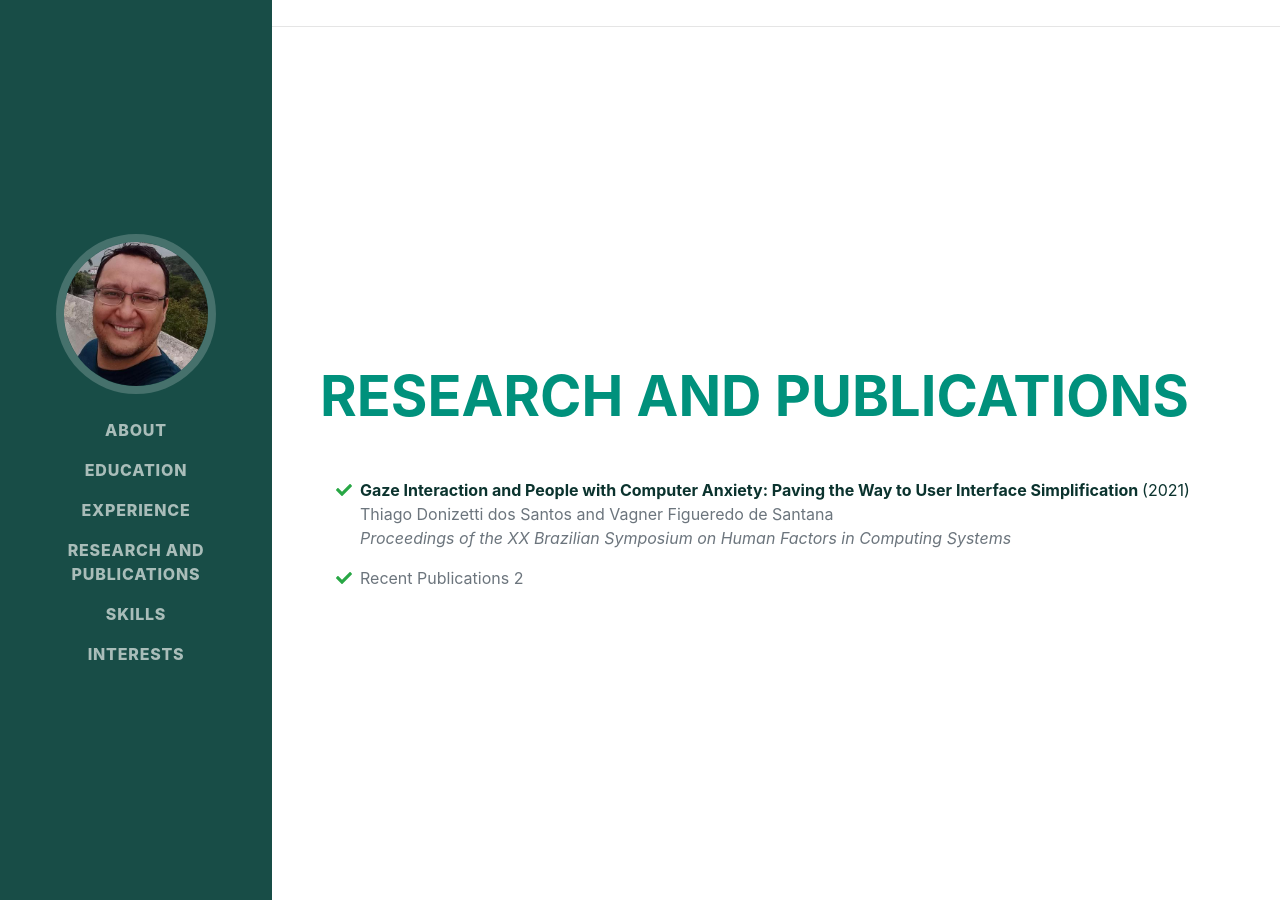
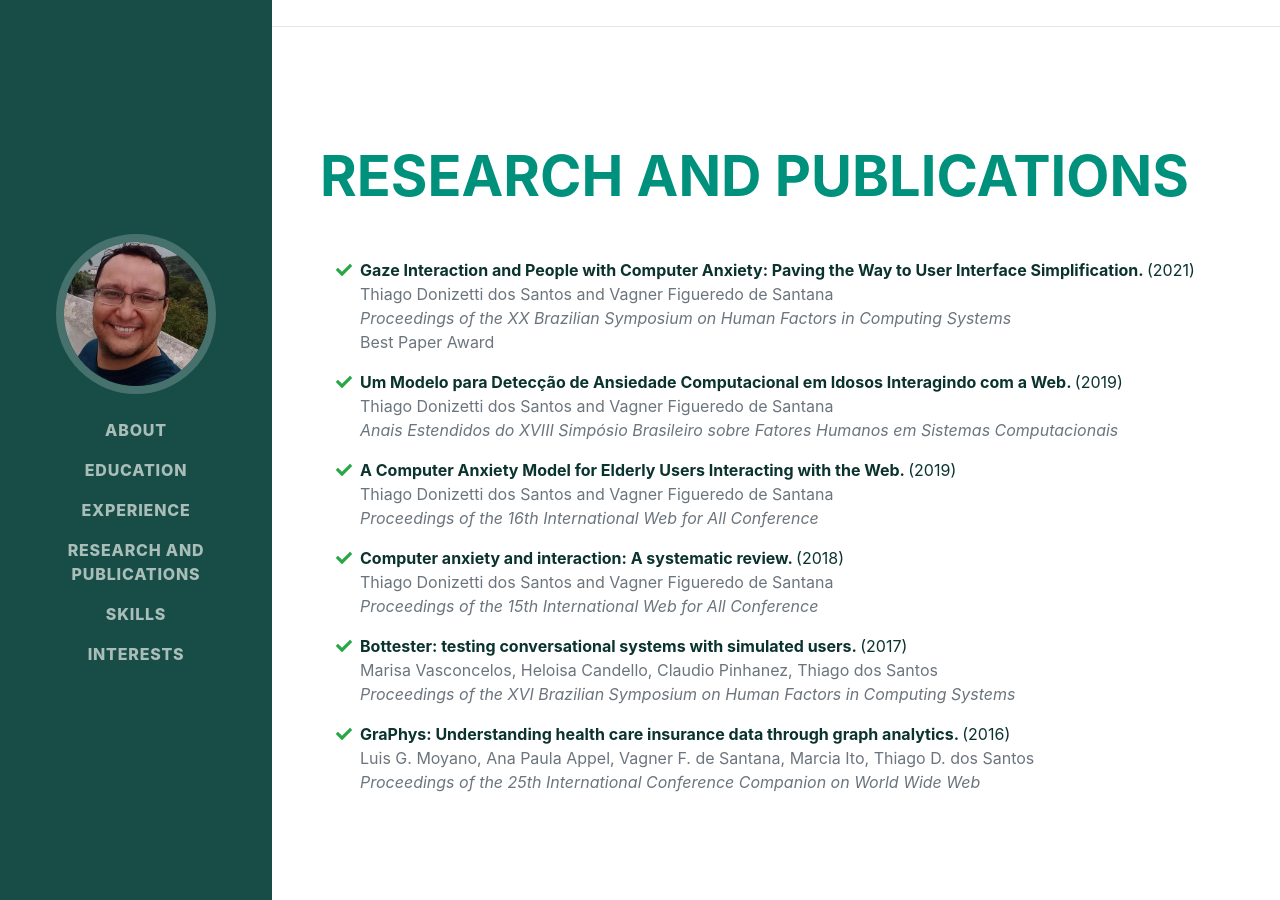
Before and after one commit to thiagodonizetti/thiagodonizetti.github.io, a Jekyll site: the page index.html, which Jekyll copies as it is, in a window 1280 px wide and 900 px high, scrolled down 2733 px. Built offline with Jekyll 4.4.1, drawn with Linux system fonts in a browser that asks for light colours; some web fonts are replaced; a style sheet for code colours, icons or effects is not loaded.

Commit message:
Update index.html

```diff
--- a/index.html
+++ b/index.html
@@ -129,16 +129,58 @@
                     <ul class="fa-ul mb-0">
                         <li>
                             <span class="fa-li"><i class="fas fa-check text-success"></i></span>
-                           <b><a href="https://dl.acm.org/doi/abs/10.1145/3472301.3484319">Gaze Interaction and People with Computer Anxiety: Paving the Way to User Interface Simplification </a></b>
+                           <b><a href="https://dl.acm.org/doi/abs/10.1145/3472301.3484319">Gaze Interaction and People with Computer Anxiety: Paving the Way to User Interface Simplification. </a></b>
 				<span class="text-primary"> (2021)</span>
 				<p>
-					<span>Thiago Donizetti dos Santos and Vagner Figueredo de Santana</span><br>
+					<span>Thiago Donizetti dos Santos and Vagner Figueredo de Santana</span></br>
 					<span><i>Proceedings of the XX Brazilian Symposium on Human Factors in Computing Systems</i></span>
+			    		</br><i class="fa-thin fa-trophy"></i> Best Paper Award
 				</p>
                         </li>
                         <li>
                             <span class="fa-li"><i class="fas fa-check text-success"></i></span>
-                            Recent Publications 2
+                           <b><a href="https://sol.sbc.org.br/index.php/ihc_estendido/article/view/8430">Um Modelo para Detecção de Ansiedade Computacional em Idosos Interagindo com a Web. </a></b>
+				<span class="text-primary"> (2019)</span>
+				<p>
+					<span>Thiago Donizetti dos Santos and Vagner Figueredo de Santana</span></br>
+					<span><i>Anais Estendidos do XVIII Simpósio Brasileiro sobre Fatores Humanos em Sistemas Computacionais</i></span>
+				</p>
+                        </li>
+                        <li>
+                            <span class="fa-li"><i class="fas fa-check text-success"></i></span>
+                           <b><a href="https://dl.acm.org/doi/abs/10.1145/3315002.3317565">A Computer Anxiety Model for Elderly Users Interacting with the Web. </a></b>
+				<span class="text-primary"> (2019)</span>
+				<p>
+					<span>Thiago Donizetti dos Santos and Vagner Figueredo de Santana</span></br>
+					<span><i>Proceedings of the 16th International Web for All Conference</i></span>
+				</p>
+                        </li>
+		    	<li>
+                            <span class="fa-li"><i class="fas fa-check text-success"></i></span>
+                           <b><a href="https://dl.acm.org/doi/abs/10.1145/3192714.3192825">Computer anxiety and interaction: A systematic review. </a></b>
+				<span class="text-primary"> (2018)</span>
+				<p>
+					<span>Thiago Donizetti dos Santos and Vagner Figueredo de Santana</span></br>
+					<span><i>Proceedings of the 15th International Web for All Conference</i></span>
+				</p>
+                        </li>
+		    	<li>
+                            <span class="fa-li"><i class="fas fa-check text-success"></i></span>
+                           <b><a href="https://dl.acm.org/doi/abs/10.1145/3160504.3160584">Bottester: testing conversational systems with simulated users. </a></b>
+				<span class="text-primary"> (2017)</span>
+				<p>
+					<span>Marisa Vasconcelos, Heloisa Candello, Claudio Pinhanez, Thiago dos Santos</span></br>
+					<span><i>Proceedings of the XVI Brazilian Symposium on Human Factors in Computing Systems</i></span>
+				</p>
+                        </li>
+		        <li>
+                            <span class="fa-li"><i class="fas fa-check text-success"></i></span>
+                           <b><a href="https://dl.acm.org/doi/abs/10.1145/2872518.2890544">GraPhys: Understanding health care insurance data through graph analytics. </a></b>
+				<span class="text-primary"> (2016)</span>
+				<p>
+					<span>Luis G. Moyano, Ana Paula Appel, Vagner F. de Santana, Marcia Ito, Thiago D. dos Santos</span></br>
+					<span><i>Proceedings of the 25th International Conference Companion on World Wide Web</i></span>
+				</p>
                         </li>
                     </ul>
                 </div>
```
